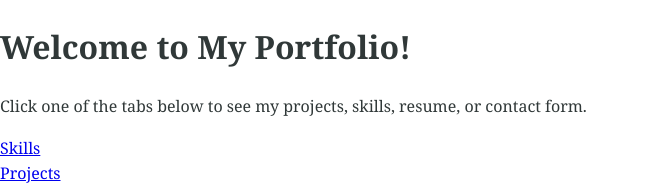
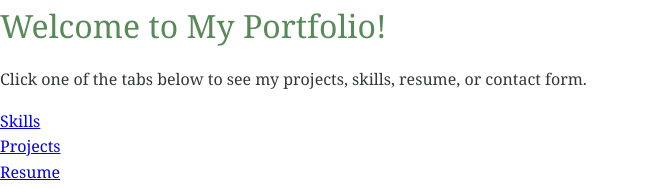
Before and after one commit to ellic42/Final-Project-part-1, a plain HTML site: page index.html in a window 1280 px wide. Shown: the top 189 px of the page, without its empty margins (0-649 px from the left). Drawn offline with Linux system fonts and the light colour scheme; files whose address does not match are found by name.

Commit message:
Replace h1 with header for portfolio title

```diff
--- a/index.html
+++ b/index.html
@@ -6,7 +6,7 @@
         <link rel="stylesheet" href="css/styles.css">
     </head>
     <body>
-        <h1>Welcome to My Portfolio!</h1>
+        <header>Welcome to My Portfolio!</header>
     <!--Directory-->
         <p>Click one of the tabs below to see my projects, skills, resume, or contact form. </p>
         <nav>
```
